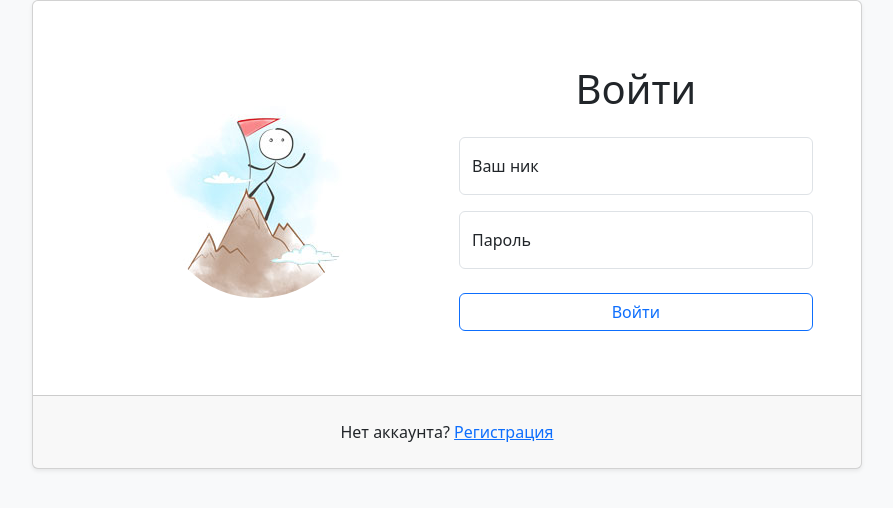
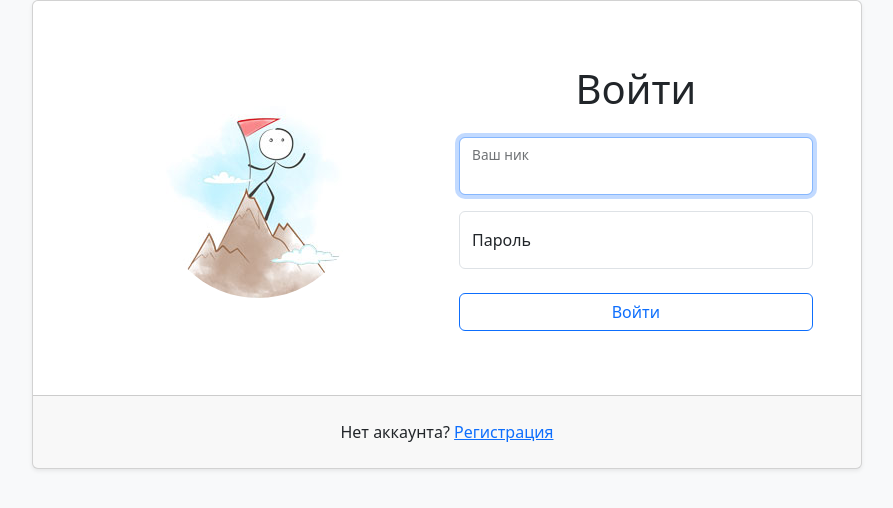
Before and after one commit to purple-jabba/frontend-project-12, a React (Create React App) app in the folder frontend/: page / in a window 1280 px wide. Shown: the top 508 px of the page, without its empty margins (193-1086 px from the left). Built offline with nearby package versions, Linux system fonts and the light colour scheme.

Commit message:
update LoginPage.jsx

```diff
--- a/frontend/src/components/LoginPage.jsx
+++ b/frontend/src/components/LoginPage.jsx
@@ -1,17 +1,42 @@
-import { NavLink } from 'react-router-dom';
+import { useState, useRef, useEffect } from 'react';
+import { useNavigate, NavLink } from 'react-router-dom';
 import { useFormik } from 'formik';
+import * as yup from 'yup';
+import axios from 'axios';
 import img from '../assets/avatar.jpg';
 import getPath from '../routes.js';
 
 const LoginPage = () => {
+  const [loginFailed, setFailedLogin] = useState(false);
+  const inputEl = useRef();
+  const navigate = useNavigate();
+  useEffect(() => {
+    inputEl.current.focus();
+  }, [loginFailed]);
   const formik = useFormik({
     initialValues: {
       username: '',
       password: '',
     },
-    onSubmit: (values) => {
-      console.log(values);
-      return values;
+    validationSchema: yup.object({
+      username: yup.string().required(),
+      password: yup.string().required(),
+    }),
+    onSubmit: async (values) => {
+      setFailedLogin(false);
+      try {
+        const result = await axios.post(getPath.loginPath(), values);
+        localStorage.setItem('userToken', result.data.token);
+        navigate(getPath.chatPage());
+      } catch (error) {
+        formik.setSubmitting(false);
+        if (error.response.status === 401) {
+          setFailedLogin(true);
+          inputEl.current.select();
+        } else {
+          throw error;
+        }
+      }
     },
   });
 
@@ -31,13 +56,15 @@ const LoginPage = () => {
                     onChange={formik.handleChange}
                     onBlur={formik.handleBlur}
                     value={formik.values.username}
-                    className="form-control"
+                    className={loginFailed ? 'form-control is-invalid' : 'form-control'}
                     type="text"
                     name="username"
                     autoComplete="username"
                     placeholder="Ваш ник"
                     id="username"
                     required
+                    disabled={formik.isSubmitting}
+                    ref={inputEl}
                   />
                   <label htmlFor="username">Ваш ник</label>
                 </div>
@@ -46,17 +73,19 @@ const LoginPage = () => {
                     onChange={formik.handleChange}
                     onBlur={formik.handleBlur}
                     value={formik.values.password}
-                    className="form-control"
+                    className={loginFailed ? 'form-control is-invalid' : 'form-control'}
                     type="password"
                     name="password"
                     autoComplete="password"
                     placeholder="Пароль"
                     id="password"
                     required
+                    disabled={formik.isSubmitting}
                   />
                   <label htmlFor="password">Пароль</label>
+                  {loginFailed ? <div className="invalid-tooltip">Неверные имя пользователя или пароль</div> : ''}
                 </div>
-                <button type="submit" className="w-100 mb-3 btn btn-outline-primary">Войти</button>
+                <button disabled={formik.isSubmitting} type="submit" className="w-100 mb-3 btn btn-outline-primary">Войти</button>
               </form>
             </div>
             <div className="card-footer p-4">
```
